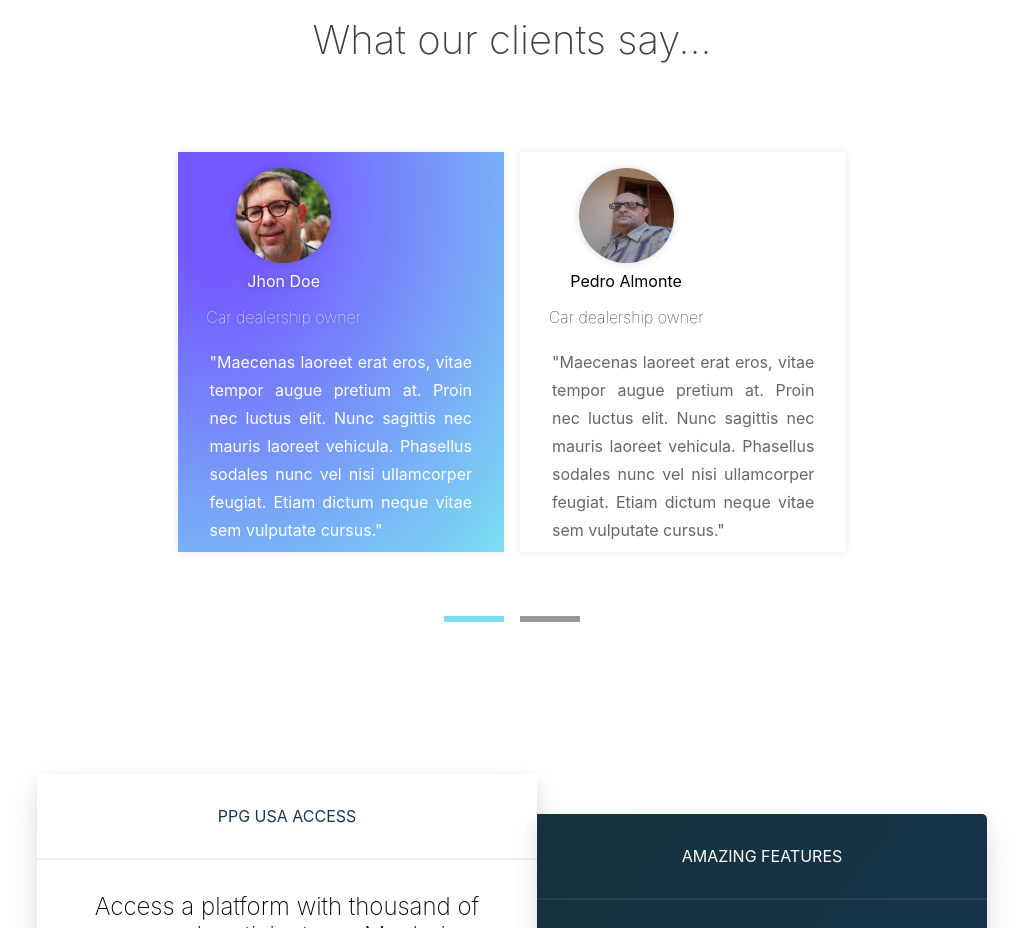
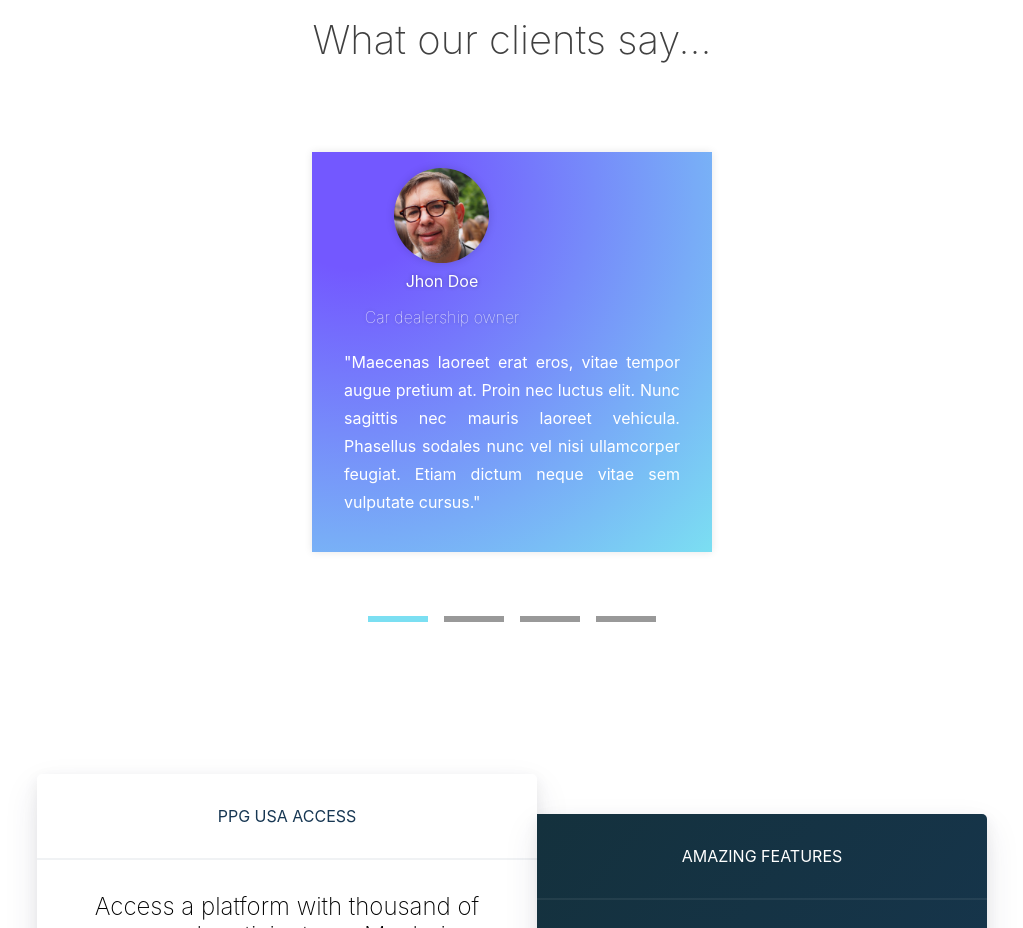
Before and after one commit to pierpontglobal/pierpontglobal-landing-page, a React (Create React App) app: page / in a window 1280 px wide. Shown: the part 3480-4408 px from the top of the page, without its empty margins (128-1151 px from the left). Built offline with nearby package versions, Linux system fonts and the light colour scheme.

Commit message:
indicators functionality

```diff
--- a/src/components/Pages/LandingPage/Sections/Testimonials/Testimonials.jsx
+++ b/src/components/Pages/LandingPage/Sections/Testimonials/Testimonials.jsx
@@ -32,7 +32,7 @@ const Cards = styled.div`
   width: 70%;
   height: auto;
   display: flex;
-  justify-content: space-between;
+  justify-content: center;
   box-sizing: border-box;
   padding: 16px;
 
@@ -150,7 +150,10 @@ const UserRole = styled.div`
 `;
 
 class Testimonials extends React.Component {
-  state = {
+
+  constructor(props) {
+    super(props);
+    this.state = {
       testimonials: [
         {
           id: 1,
@@ -162,7 +165,7 @@ class Testimonials extends React.Component {
         },
         {
           id: 2,
-        show: true,
+          show: false,
           name: 'Pedro Almonte',
           role: 'Car dealership owner',
           picture: '/images/sample-user-2.jpg',
@@ -185,6 +188,29 @@ class Testimonials extends React.Component {
           message: 'Maecenas laoreet erat eros, vitae tempor augue pretium at. Proin nec luctus elit. Nunc sagittis nec mauris laoreet vehicula. Phasellus sodales nunc vel nisi ullamcorper feugiat. Etiam dictum neque vitae sem vulputate cursus.',
         },
       ],
+      indicators: [],
+    };
+    this.quantityToShow = 1;
+  }
+
+  componentDidMount = () => {
+    const { testimonials } = this.state;
+
+    const howManyIndicators = Math.floor(testimonials.length / this.quantityToShow);
+
+    let indicators = [];
+    // Create indicators
+    for(let i = 0; i < howManyIndicators; i++) {
+      indicators.push({
+        active: false,
+        test: null,
+      });
+    }
+    indicators[0].active = true;
+
+    this.setState({
+      indicators
+    });
   }
 
   nextTestimonials = (canExecute, indicatorIndex) => {
@@ -199,50 +225,47 @@ class Testimonials extends React.Component {
       // After exit animation.. Show the next ones
       setTimeout(() => {
         let testimonials = [...this.state.testimonials];
+        let indicators = [...this.state.indicators];
 
         // Reset
         testimonials.forEach(t => {
           t.show = false;
         });
+        indicators.forEach(i => {
+          i.active = false;
+        })
+
+        // Calculate active indicator
+        let loopTimes = indicatorIndex;
+        let startGroupLoop = this.quantityToShow;
+        let activeIndex = 0;
+        for(let i = 0; i < loopTimes; i++) {
+          activeIndex = Math.abs(this.quantityToShow - startGroupLoop);
+          startGroupLoop++;
+        }
+        indicators[activeIndex].active = true;
 
         // Calculate next group
-        let nextGroup = indicatorIndex * 2;
+        let nextGroup = indicatorIndex * this.quantityToShow;
 
+        if ( this.quantityToShow > 1 ) {
           testimonials[nextGroup - 1].show = true;
           testimonials[nextGroup - 2].show = true;
+        } else {
+          testimonials[nextGroup - 1].show = true;
+        }
 
         // Update testimonials
         this.setState({
-          testimonials
+          testimonials,
+          indicators
         });
       }, 500);
     }
   }
 
   render() {
-    const { testimonials } = this.state;
-
-    const howManyIndicators = Math.floor(testimonials.length / 2);
-
-    console.log('Indicators COUNT >>> ');
-    console.log(howManyIndicators);
-
-    let indicators = [];
-    for(let i = 0; i < howManyIndicators; i++) {
-      const testimonial = testimonials[i + 1] || undefined;
-
-      if (!!testimonial) {
-        indicators[i] = {
-          active: false,
-        };
-        if (testimonial.show) {
-          indicators[i].active = true;
-        }
-      }
-    }
-
-    console.log('Indicators >>> ');
-    console.log(indicators);
+    const { testimonials, indicators } = this.state;
 
     return (
       <Wrapper>
```
Lines whose indentation alone changed are shown as unchanged.
